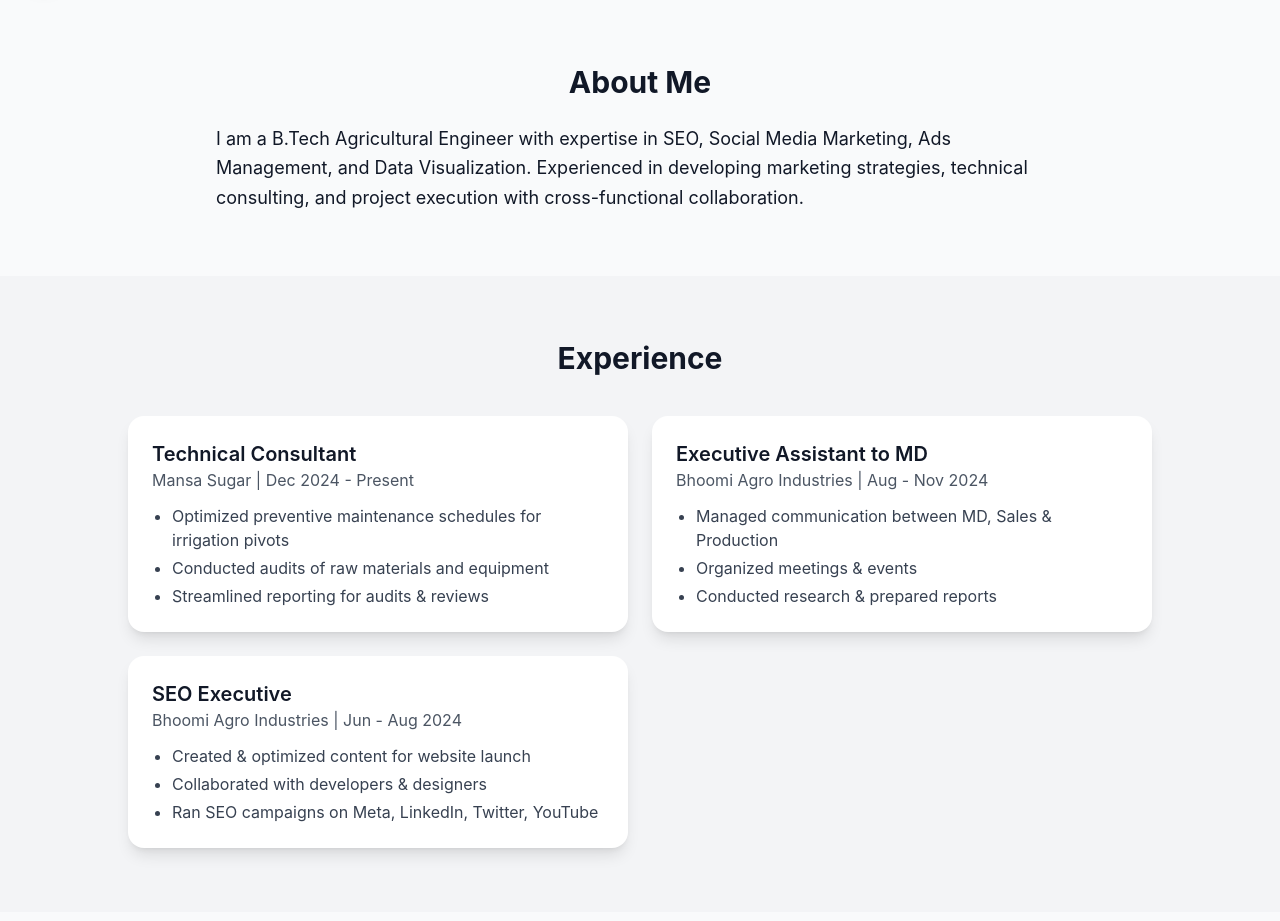
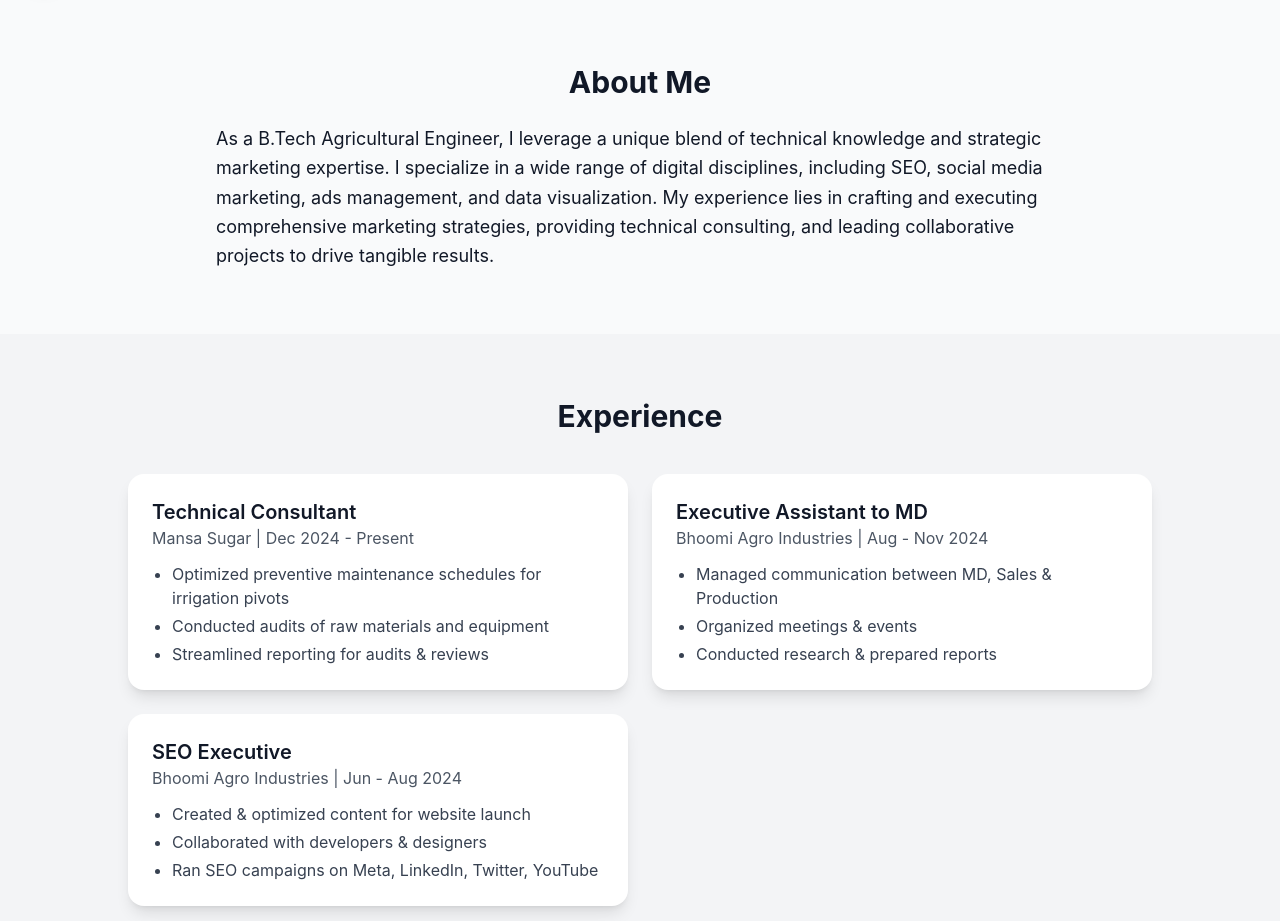
Before and after one commit to harsh150303-sanket/Portfolio, a React (Create React App) app: page / in a window 1280 px wide. Shown: the part 800-1721 px from the top of the page. Built offline with nearby package versions, Linux system fonts and the light colour scheme; the HTML template or start-up script is replaced by a standard one.

Commit message:
Update App.js

```diff
--- a/src/App.js
+++ b/src/App.js
@@ -66,10 +66,7 @@ function About() {
     <section id="about" className="max-w-4xl mx-auto py-16 px-6 bg-gray-50">
       <h2 className="text-3xl font-bold mb-6 text-center">About Me</h2>
       <p className="text-lg leading-relaxed">
-        I am a B.Tech Agricultural Engineer with expertise in SEO, Social Media
-        Marketing, Ads Management, and Data Visualization. Experienced in
-        developing marketing strategies, technical consulting, and project
-        execution with cross-functional collaboration.
+        As a B.Tech Agricultural Engineer, I leverage a unique blend of technical knowledge and strategic marketing expertise. I specialize in a wide range of digital disciplines, including SEO, social media marketing, ads management, and data visualization. My experience lies in crafting and executing comprehensive marketing strategies, providing technical consulting, and leading collaborative projects to drive tangible results.
       </p>
     </section>
   );
```
